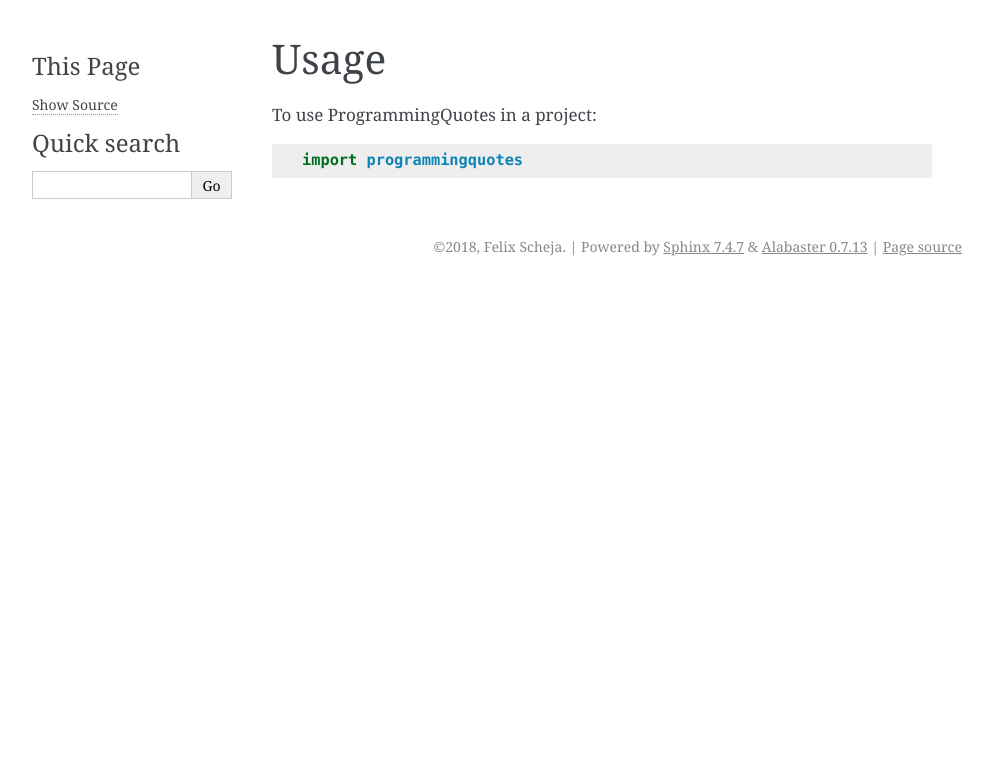
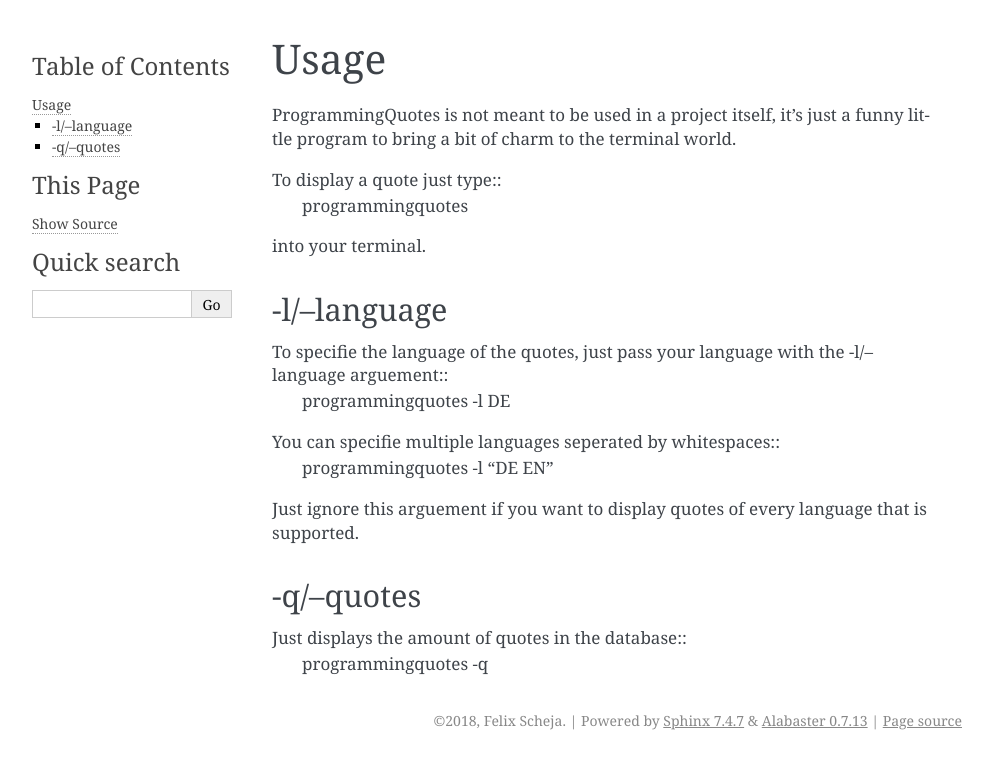
Before and after one commit to FancyChaos/ProgrammingQuotes, a Sphinx documentation site: the page built from docs/usage.rst, in a window 1280 px wide. Shown: the top 769 px of the page, without its empty margins (148-1141 px from the left). Built offline with Sphinx 7.4.7, drawn with Linux system fonts in a browser that asks for light colours; pages that are not in the unit, such as notebooks, are missing from menus.

Commit message:
Added more quotes and language support! Read the docs for more informations

```diff
--- a/CONTRIBUTING.rst
+++ b/CONTRIBUTING.rst
@@ -25,12 +25,13 @@ If you are reporting a bug, please include:
 
 Add Quotes
 ----------
+To add quotes is one of the most important contribution.
 
-To add quotes is one of the most important contribution.
 Just add your quotes to the quotes.json.
 If you don't know the author of the quote, leave the field empty ("").
 At last but not least specifie the language of your quote.
-If the chosen language is not supportet yet you can add them into the source code yourself or just pm me!
+If the chosen language is not supported right know, just add your language to the quotes.json under the "langs" field.
+The format to add a new language is {language:missing_author}, you will understand by looking at the quotes.json
 
 Fix Bugs
 ~~~~~~~~
--- a/docs/usage.rst
+++ b/docs/usage.rst
@@ -2,6 +2,25 @@
 Usage
 =====
 
-To use ProgrammingQuotes in a project::
+ProgrammingQuotes is not meant to be used in a project itself, it's just a funny little program to bring a bit of charm to the terminal world.
 
-    import programmingquotes
+To display a quote just type::
+        programmingquotes
+into your terminal.
+
+-l/--language
+-------------
+
+To specifie the language of the quotes, just pass your language with the -l/--language arguement::
+        programmingquotes -l DE
+
+You can specifie multiple languages seperated by whitespaces::
+        programmingquotes -l "DE EN"
+
+Just ignore this arguement if you want to display quotes of every language that is supported.
+
+-q/--quotes
+-----------
+
+Just displays the amount of quotes in the database::
+        programmingquotes -q
```
Also changed, not shown: README.rst (+8 -4 lines), 4 other files.
